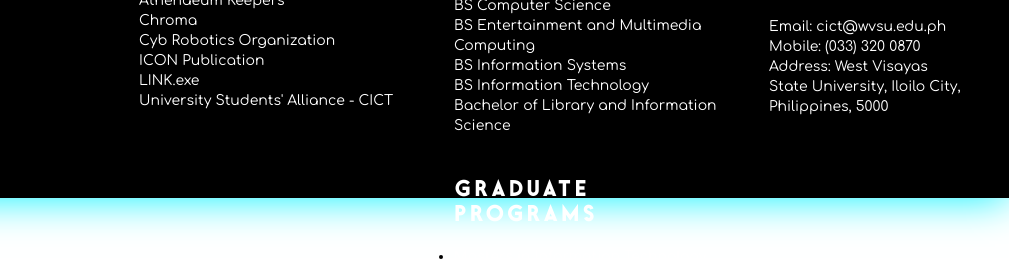
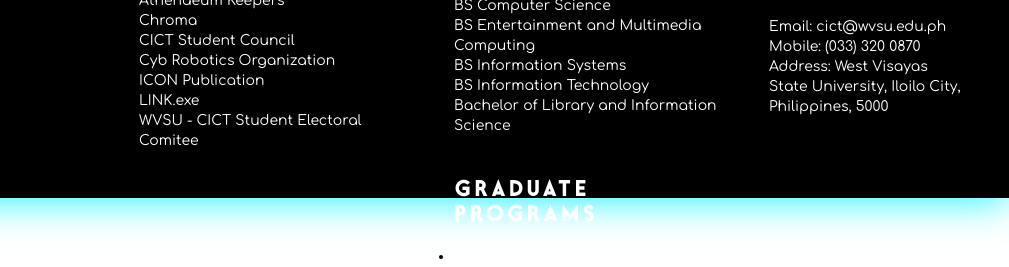
Before and after one commit to Ethanolbicarbonate/webdev-project-1, a plain HTML site: page index.html in a window 1280 px wide. Shown: the part 4113-4380 px from the top of the page, 271-1280 px from the left. Drawn offline with Linux system fonts and the light colour scheme; a web font is replaced by a local one.

Commit message:
Update index.html
footer- updated organizations list

```diff
--- a/index.html
+++ b/index.html
@@ -163,10 +163,11 @@
                 <li><a href="https://www.facebook.com/alima.wvsu" target="_blank">ALIMA Artists' Group</a></li>
                 <li><a href="https://www.facebook.com/athenaeumkeepers" target="_blank">Athenaeum Keepers</a></li>
                 <li><a href="https://www.facebook.com/profile.php?id=61551227674879" target="_blank">Chroma</a></li>
+                <li><a href="https://www.facebook.com/CICTSC2324" target="_blank">CICT Student Council</a></li>
                 <li><a href="https://www.facebook.com/cybrobotics" target="_blank">Cyb Robotics Organization</a></li>
                 <li><a href="https://www.facebook.com/weareicon.wvsu" target="_blank">ICON Publication</a></li>
                 <li><a href="https://www.facebook.com/linkexeofficial" target="_blank">LINK.exe</a></li>
-                <li><a href="https://www.facebook.com/UniversityStudentsAllianceWVSUCICT" target="_blank">University Students' Alliance - CICT</a></li>
+                <li><a href="https://www.facebook.com/CICTCSEC" target="_blank">WVSU - CICT Student Electoral Comitee</a></li>
             </ul>
         </div>
         <div class="undergradsec">
```
